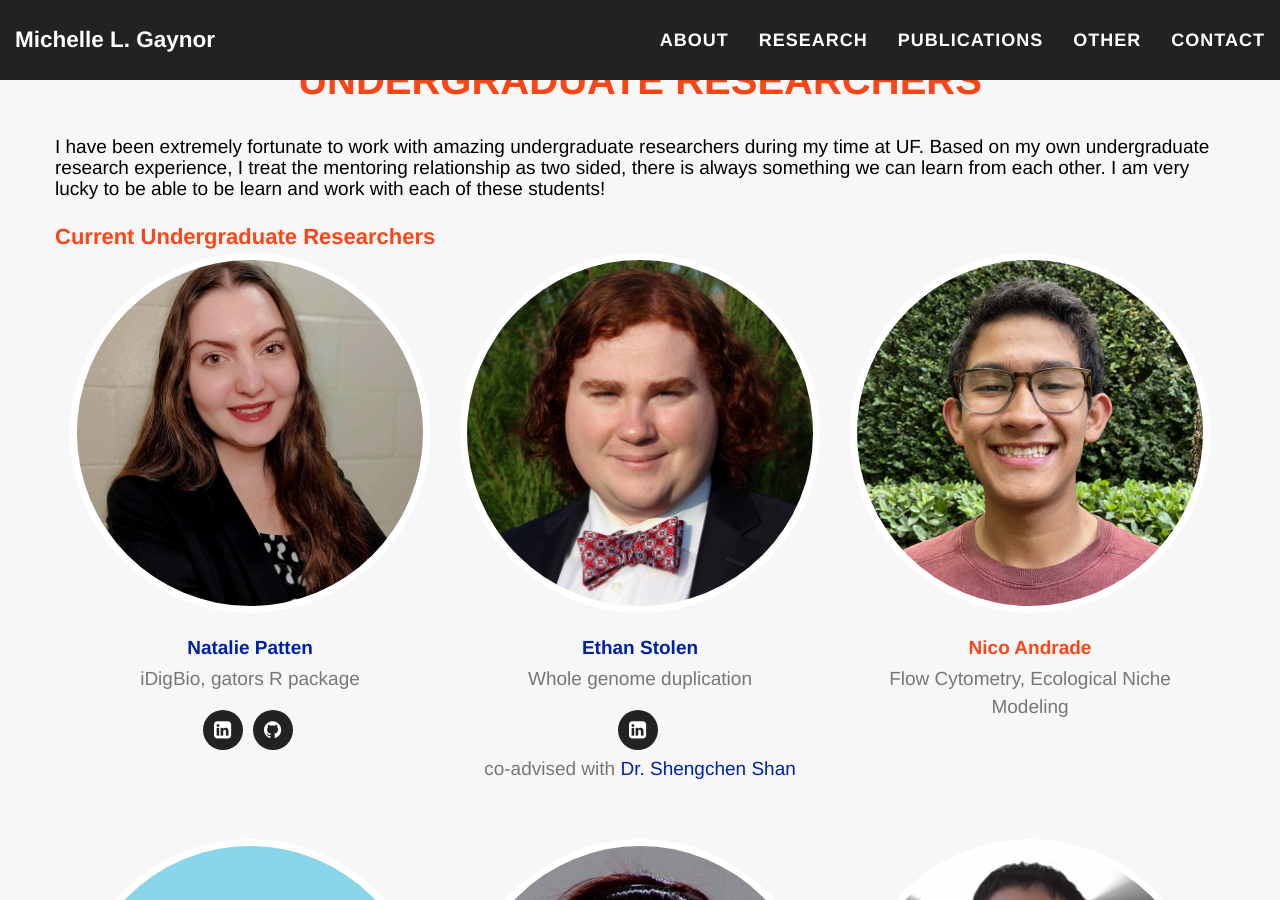
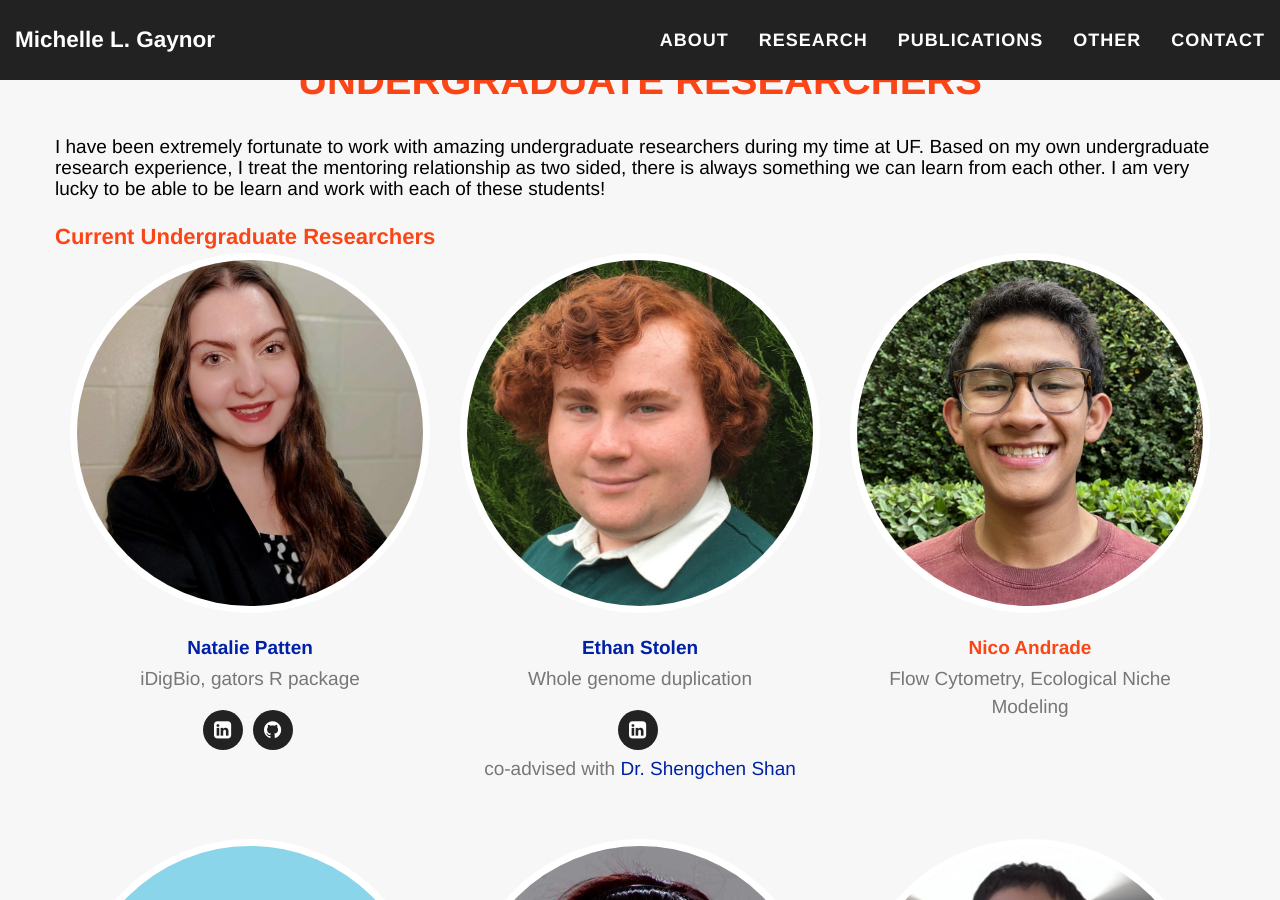
Before and after one commit to mgaynor1/mgaynor1.github.io, a Jekyll site: the page built from other.html, in a window 1280 px wide and 900 px high, scrolled down 611 px. Built offline with Jekyll 4.4.1, drawn with Linux system fonts in a browser that asks for light colours; nearby versions of some CDN libraries.

Commit message:
Picture and Twitter added

```diff
--- a/other.html
+++ b/other.html
@@ -105,7 +105,7 @@
             <p class="text-muted">Ecological Niche Modeling, <i>Helianthus</i></p>
     		<ul class="list-inline social-buttons">
              	</li><li><a href="https://github.com/maxg483" target="_blank"> <i class="fa fa-github"></i></a></ul>
-
+             	</li><li><a href="https://twitter.com/maxeroniandbees"target="_blank"> <i class="fa fa-twitter"></i></a>
             <p class="text-muted">co-advised with <a href="https://plantevoecophys.wordpress.com/" target="_blank">Dr. Chase M. Mason (UCF)</a></p>
 
     </div>
```
Also changed, not shown: img/mentees/Ethan_Stolen.jpg.
